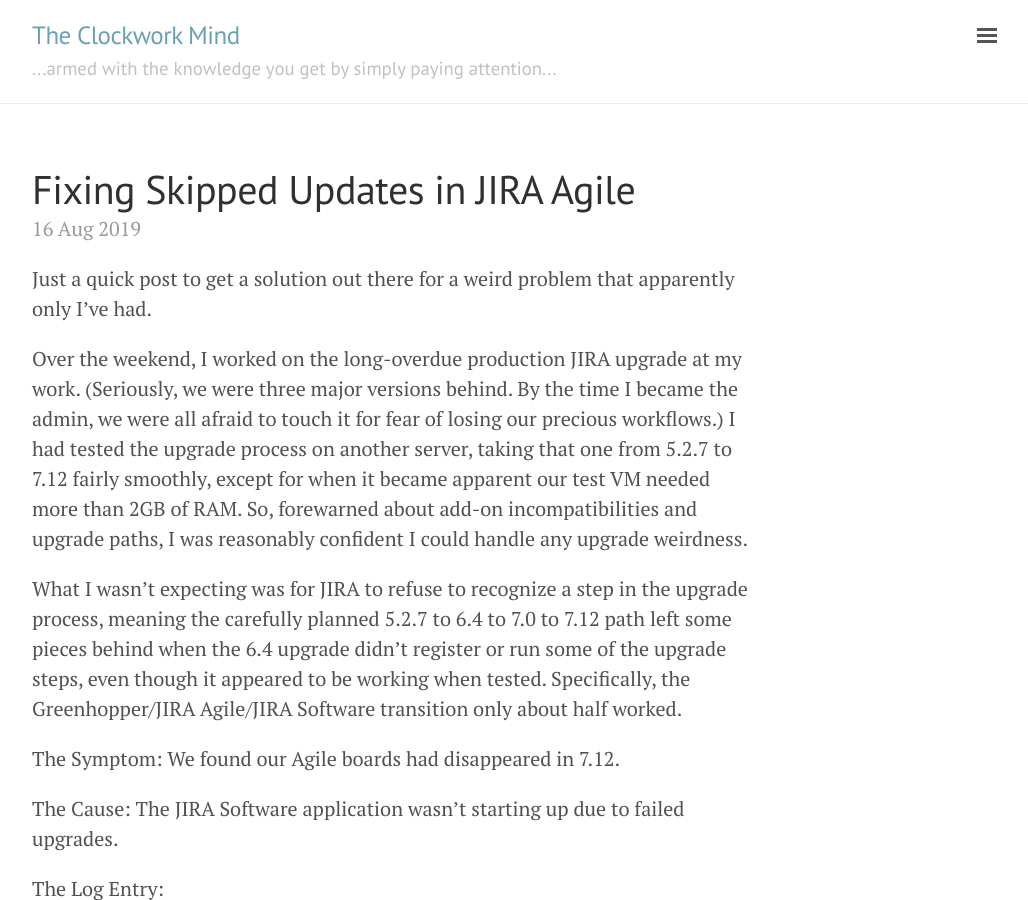
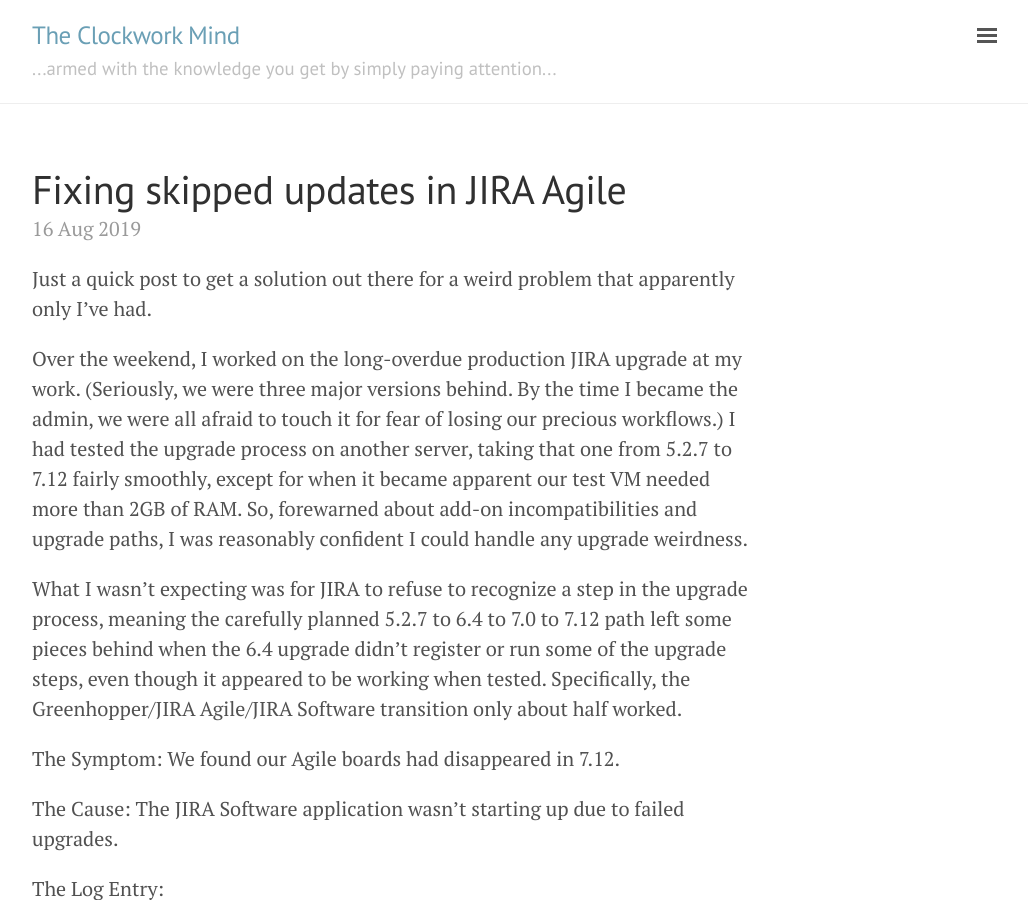
Before and after one commit to shanethacker/shanethacker.github.io, a Jekyll site: the page built from _posts/2019-08-16-fixing-skipped-updates-in-jira-agile.md, in a window 1280 px wide and 900 px high. Shown: the whole window, without its empty margins (248-1276 px from the left). Built offline with Jekyll 4.4.1, drawn with Linux system fonts in a browser that asks for light colours.

```diff
--- a/_posts/2019-08-16-fixing-skipped-updates-in-jira-agile.md
+++ b/_posts/2019-08-16-fixing-skipped-updates-in-jira-agile.md
@@ -1,6 +1,6 @@
 ---
 layout: post
-title: Fixing Skipped Updates in JIRA Agile
+title: Fixing skipped updates in JIRA Agile
 category: tools
 tags: [jira,server]
 ---
```
